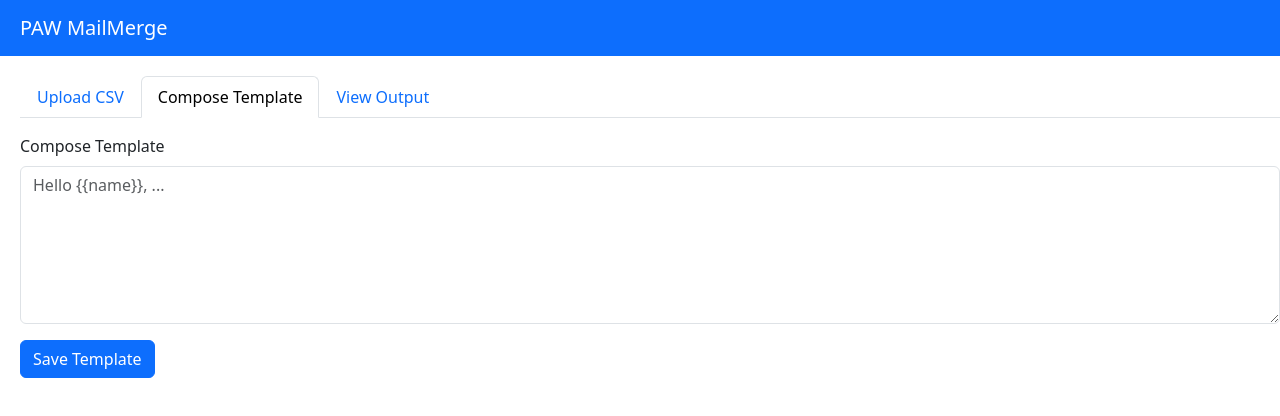
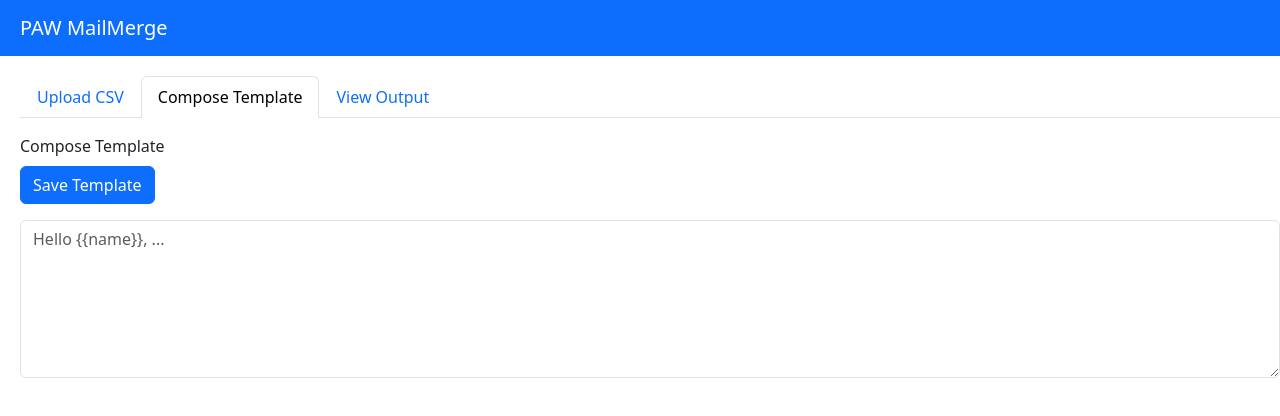
Before and after one commit to Cat-1/paw-mailmerge, a React (Create React App) app in the folder react-paw-mailmerge/: page / in a window 1280 px wide. Both pictures are taken after a click on the tab "Compose Template". Shown: the top 416 px of the page. Built offline with nearby package versions, Linux system fonts and the light colour scheme.

Commit message:
move template form buttons

```diff
--- a/react-paw-mailmerge/src/components/WriteTemplate.tsx
+++ b/react-paw-mailmerge/src/components/WriteTemplate.tsx
@@ -33,6 +33,11 @@ const WriteTemplate: React.FC<WriteTemplateProps> = ({parsedData, template, setT
             <Form onSubmit={handleTemplateSubmit}>
                 <Form.Group className="mb-3">
                     <Form.Label>Compose Template</Form.Label>
+                    <div className="mb-3">
+                        <Button type="button" className="me-2" onClick={handleTemplateSubmit} hidden={!editingEnabled}>Save Template</Button>
+                        <Button type="button" variant="danger" onClick={handleTemplateDiscardChanges} hidden={!editingEnabled || previousInput === currentInput}>Discard Changes</Button>
+                        <Button type="button" variant="warning" onClick={() => {setEditingEnabled(true)}} hidden={editingEnabled}>Edit Template</Button>
+                    </div>
                     <Form.Control
                         value={currentInput}
                         onChange={handleTemplateChange}
@@ -42,11 +47,6 @@ const WriteTemplate: React.FC<WriteTemplateProps> = ({parsedData, template, setT
                         disabled={!editingEnabled}
                     />
                 </Form.Group>
-                <div>
-                    <Button type="button" className="me-2" onClick={handleTemplateSubmit} hidden={!editingEnabled}>Save Template</Button>
-                    <Button type="button" variant="danger" onClick={handleTemplateDiscardChanges} hidden={!editingEnabled || previousInput === currentInput}>Discard Changes</Button>
-                    <Button type="button" variant="warning" onClick={() => {setEditingEnabled(true)}} hidden={editingEnabled}>Edit Template</Button>
-                </div>
             </Form>
         </div>
     )
```
